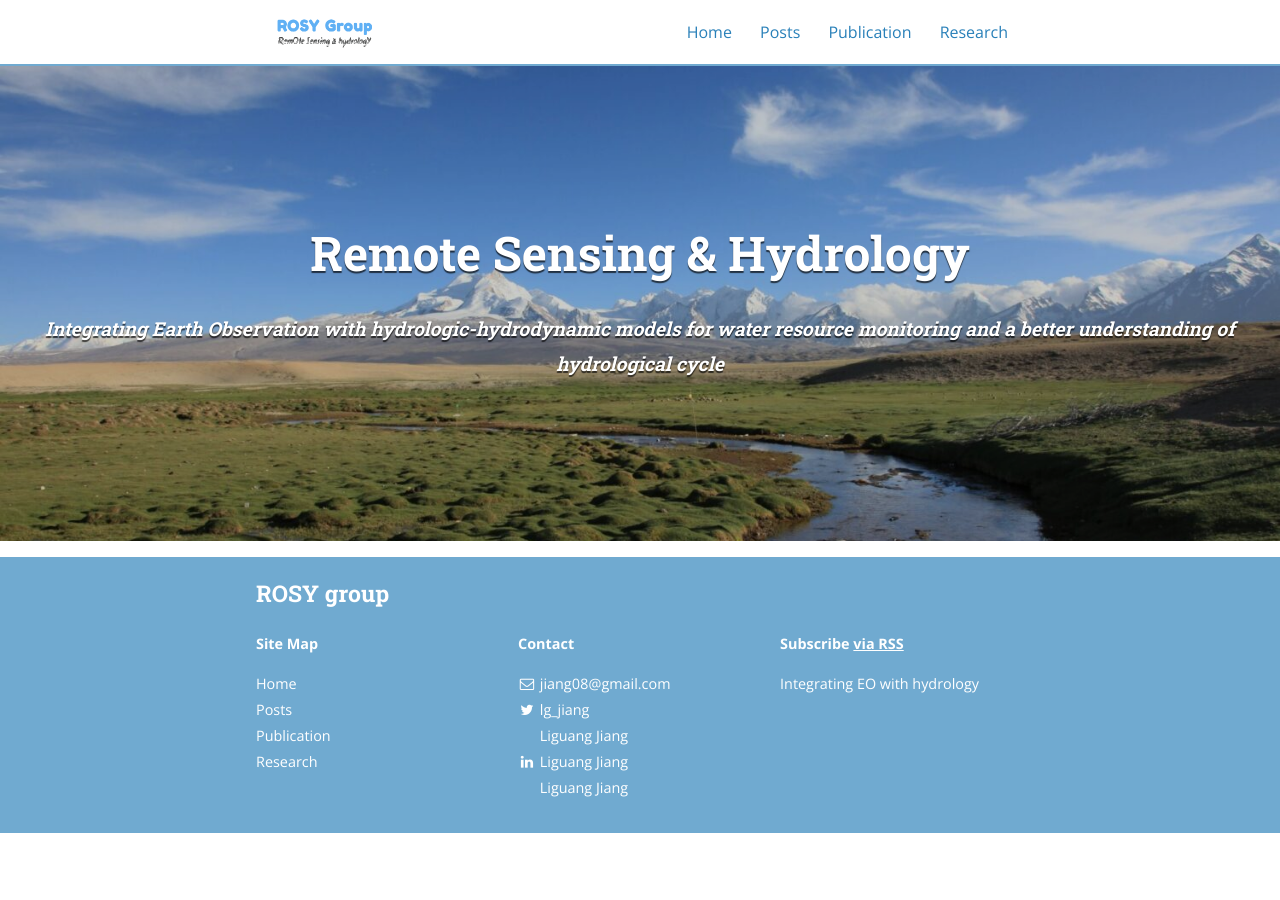
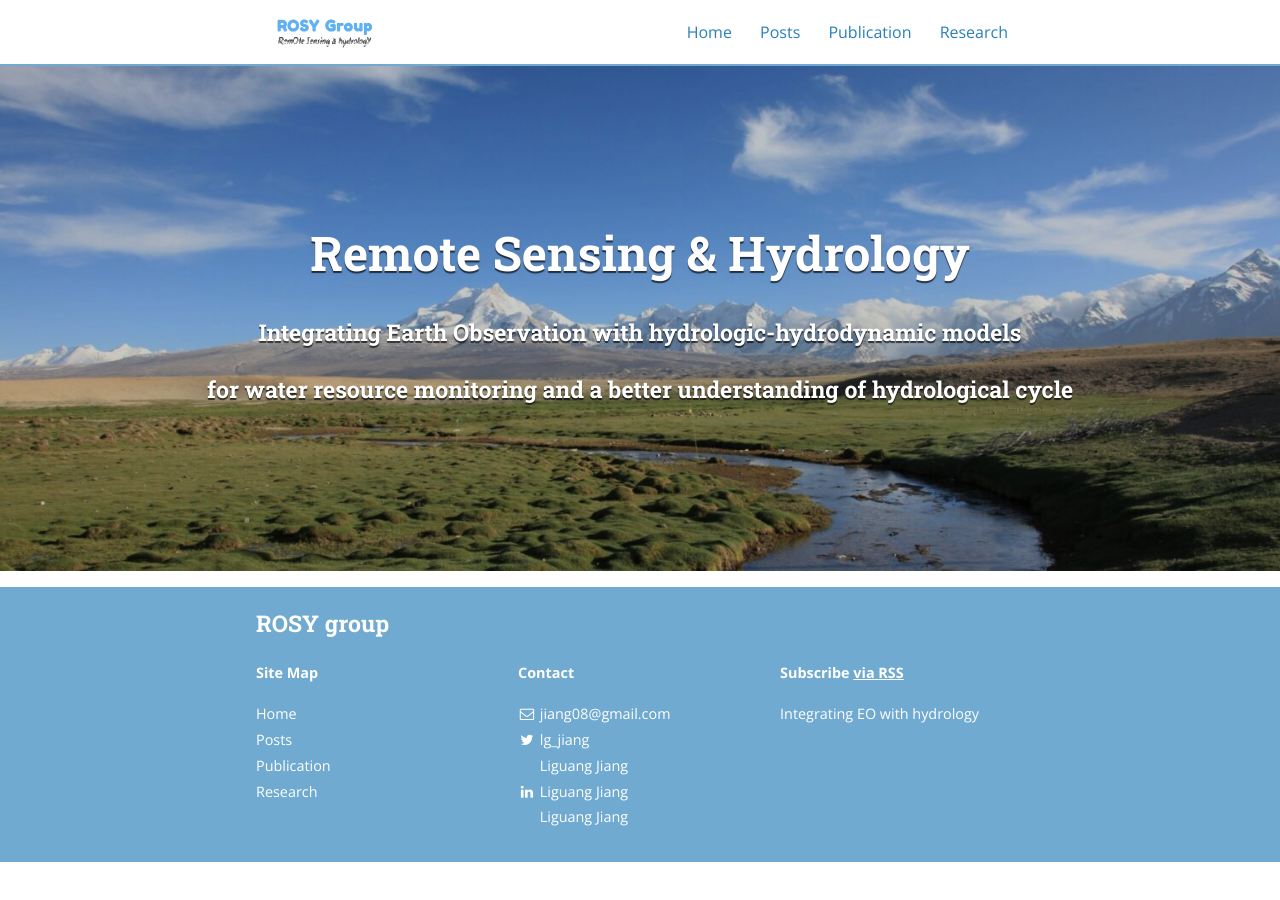
Before and after one commit to 12530/rshydro, a Jekyll site: the page built from index.html, in a window 1280 px wide. Built offline with Jekyll 4.4.1, drawn with Linux system fonts in a browser that asks for light colours; nearby versions of some CDN libraries; part of the change alters nothing that is shown.

Commit message:
change subtitle content

```diff
--- a/index.html
+++ b/index.html
@@ -9,7 +9,9 @@ pagination:
   <div class="scrim {% if site.cover %}has-cover{% endif %}">
     <header class="site-header">
       <h1 class="title">Remote Sensing & Hydrology</h1>
-      {% if site.subtitle %}<h3 class="subtitle">{{ site.subtitle }}</h3>{% endif %}
+      <h3>Integrating Earth Observation with hydrologic-hydrodynamic models </h3>
+      <h3>for water resource monitoring and a better understanding of hydrological cycle</h3>
+<!--       {% if site.subtitle %}<h3 class="subtitle">{{ site.subtitle }}</h3>{% endif %} -->
     </header>
   </div>
 </div>
```
